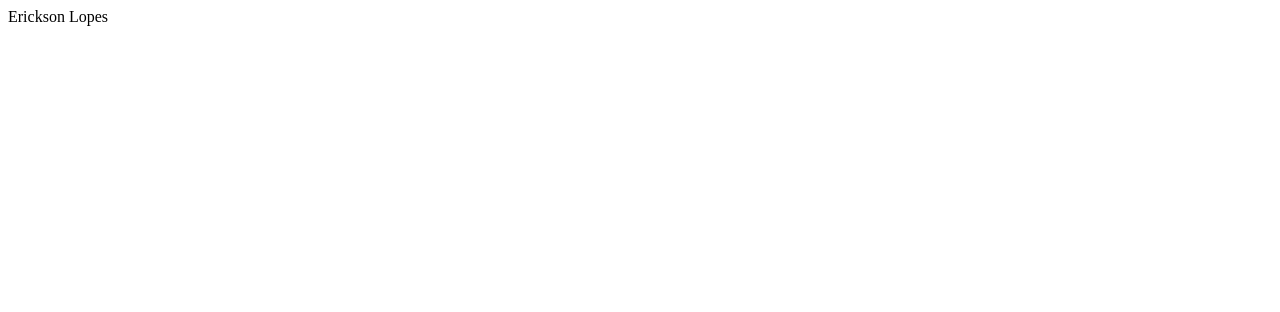
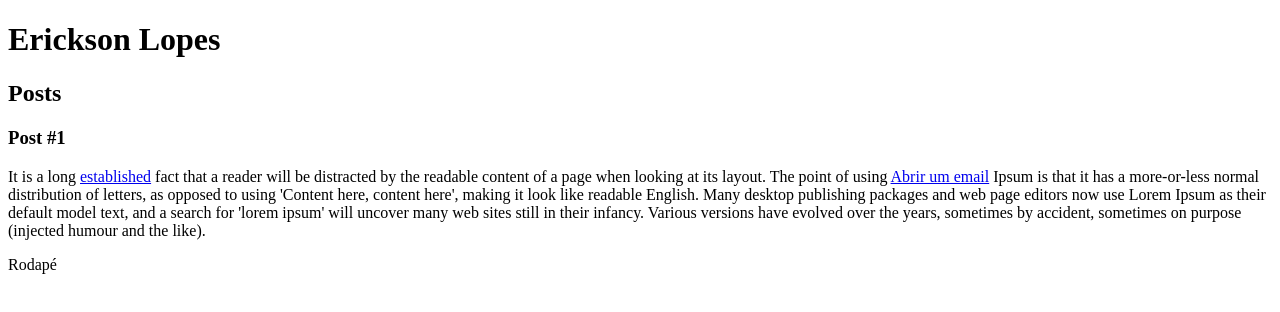
Before and after one commit to Erickson-lopes-dev/DIO-HTML5-CSS3, a plain HTML site: page index.html in a window 1280 px wide. Drawn offline with Linux system fonts and the light colour scheme.

Commit message:
como usar textos e links no html

```diff
--- a/index.html
+++ b/index.html
@@ -5,6 +5,37 @@
     <title>Erickson Lopes</title>
 </head>
 <body>
-    Erickson Lopes
+<!--    Cabeçalho-->
+    <header>
+<!--        título-->
+        <h1>Erickson Lopes</h1>
+    </header>
+
+<!--    Sessão de conteúdo / Lista de Post-->
+    <section>
+        <header>
+
+<!--            Titulo da section-->
+            <h2>Posts</h2>
+        </header>
+
+<!--        Conteúdo-->
+        <article>
+            <header><h3>Post #1</h3></header>
+            <p>
+                It is a long <a href="https://www.youtube.com" target="_blank">established</a> fact that a reader will be distracted by
+                the readable content of a page when looking at its layout. The
+                point of using <a href="mailto:ericksonlopes20@gmail.com">Abrir um email</a> Ipsum is that it has a more-or-less normal
+                distribution of letters, as opposed to using 'Content here, content
+                here', making it look like readable English. Many desktop publishing
+                packages and web page editors now use Lorem Ipsum as their default model
+                text, and a search for 'lorem ipsum' will uncover many web sites still
+                in their infancy. Various versions have evolved over the years,
+                sometimes by accident, sometimes on purpose (injected humour and the like).
+            </p>
+        </article>
+    </section>
+
+<footer>Rodapé</footer>
 </body>
 </html>
```
